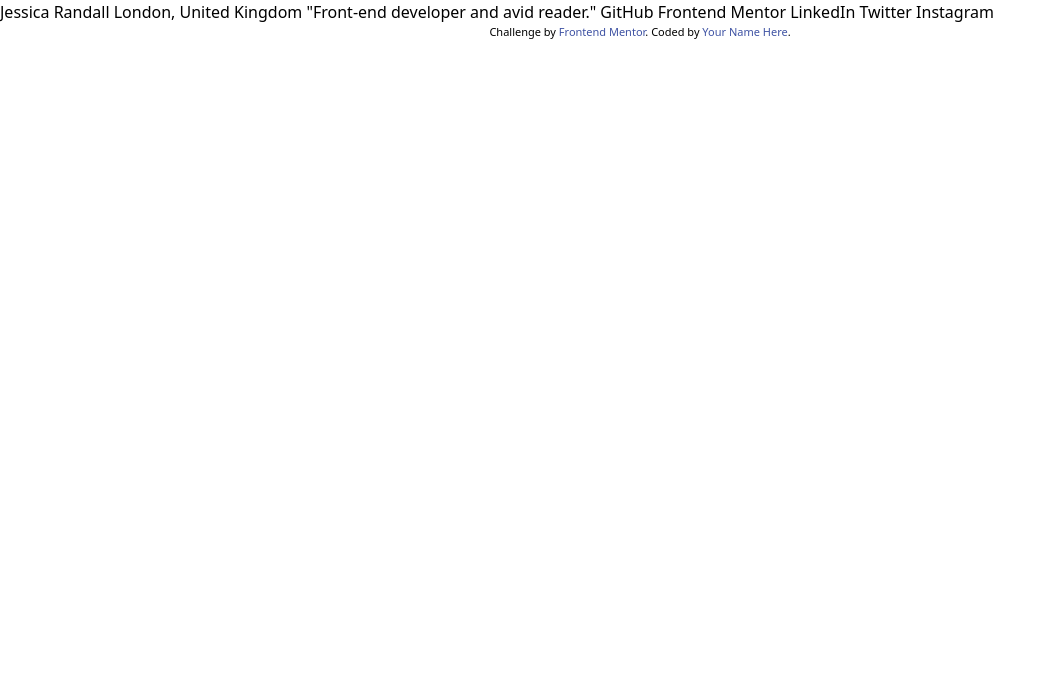
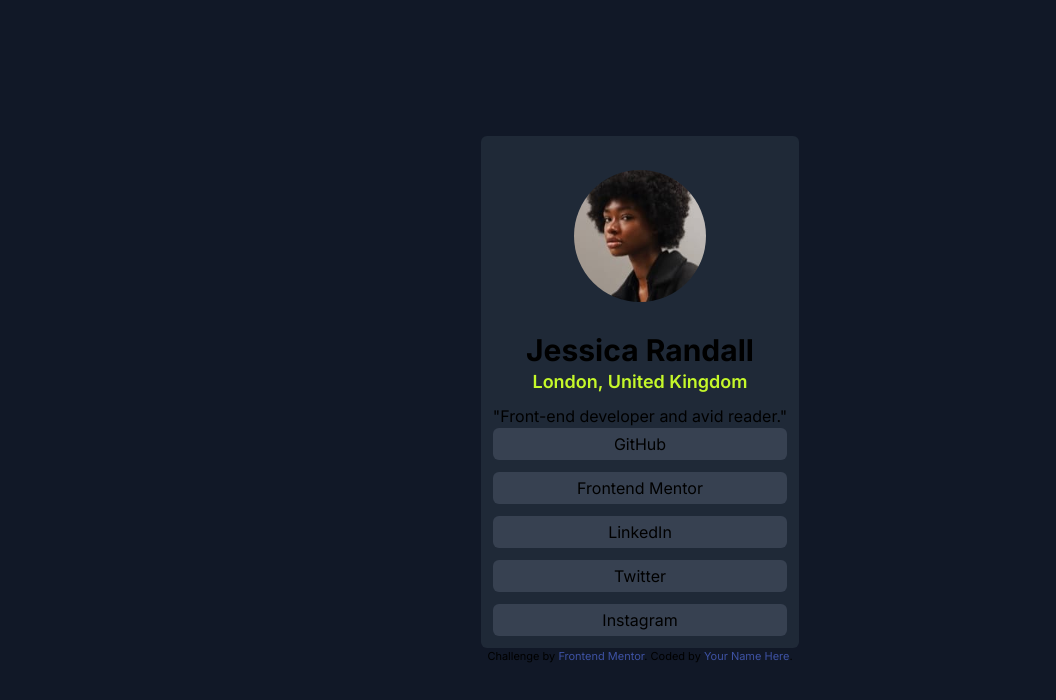
Before and after one commit to Rai-shwith/FM-Challenge-Social-links-profile, a website: page index.html in a window 1280 px wide. Shown: the whole page, without its empty margins (0-1056 px from the left). Drawn offline with Linux system fonts and the light colour scheme.

Commit message:
Stopping work for today due to time constraints

```diff
--- a/index.html
+++ b/index.html
@@ -1,8 +1,10 @@
 <!DOCTYPE html>
 <html lang="en">
+
 <head>
   <meta charset="UTF-8">
-  <meta name="viewport" content="width=device-width, initial-scale=1.0"> <!-- displays site properly based on user's device -->
+  <meta name="viewport" content="width=device-width, initial-scale=1.0">
+  <!-- displays site properly based on user's device -->
 
   <link rel="icon" type="image/png" sizes="32x32" href="./assets/images/favicon-32x32.png">
   <link href="./output.css" rel="stylesheet">
@@ -11,25 +13,44 @@
 
   <!-- Feel free to remove these styles or customise in your own stylesheet 👍 -->
   <style>
-    .attribution { font-size: 11px; text-align: center; }
-    .attribution a { color: hsl(228, 45%, 44%); }
+    .attribution {
+      font-size: 11px;
+      text-align: center;
+    }
+
+    body {
+      font-family: "Inter", sans-serif;
+    }
+
+    .attribution a {
+      color: hsl(228, 45%, 44%);
+    }
   </style>
+  <link rel="preconnect" href="https://fonts.googleapis.com">
+  <link rel="preconnect" href="https://fonts.gstatic.com" crossorigin>
+  <link href="https://fonts.googleapis.com/css2?family=Inter:wght@100..900&display=swap" rel="stylesheet">
 </head>
-<body>
 
-  Jessica Randall
-  London, United Kingdom
-  "Front-end developer and avid reader."
-
-  GitHub
-  Frontend Mentor
-  LinkedIn
-  Twitter
-  Instagram
-
+<body class="h-screen w-screen bg-gray-900 flex flex-col justify-center items-center">
+  <main class="rounded-md flex justify-center items-center flex-col text-center p-3 bg-gray-800">
+    <div class="overflow-hidden rounded-full transform scale-75">
+      <img class="object-cover " src="assets/images/avatar-jessica.jpeg" alt="">
+    </div>
+    <h1 class="text-3xl font-bold mt-2 "> Jessica Randall</h1>
+    <h2 class="text-lg text-buttonGreen-hsl font-semibold mb-2">London, United Kingdom</h2>
+    <h3>"Front-end developer and avid reader."</h3>
+    <div class="flex flex-col gap-3 items-stretch w-full ">
+      <button class="bg-gray-700 p-1 cursor-pointer hover:bg-buttonGreen-hsl rounded-md">GitHub</button>
+      <button class="bg-gray-700 p-1 cursor-pointer hover:bg-buttonGreen-hsl rounded-md">Frontend Mentor</button>
+      <button class="bg-gray-700 p-1 cursor-pointer hover:bg-buttonGreen-hsl rounded-md">LinkedIn</button>
+      <button class="bg-gray-700 p-1 cursor-pointer hover:bg-buttonGreen-hsl rounded-md">Twitter</button>
+      <button class="bg-gray-700 p-1 cursor-pointer hover:bg-buttonGreen-hsl rounded-md">Instagram</button>
+    </div>
+  </main>
   <div class="attribution">
     Challenge by <a href="https://www.frontendmentor.io?ref=challenge" target="_blank">Frontend Mentor</a>.
     Coded by <a href="#">Your Name Here</a>.
   </div>
 </body>
+
 </html>
--- a/tailwind.config.js
+++ b/tailwind.config.js
@@ -2,7 +2,13 @@
 module.exports = {
   content: ["./index.html", "./script.js"],
   theme: {
-    extend: {},
+    extend: {
+      colors: {
+        buttonGreen: {
+          hsl: 'hsl(75, 94%, 57%)',
+        },
+      },
+    },
   },
   plugins: [],
 }
```
Also changed, not shown: output.css.
